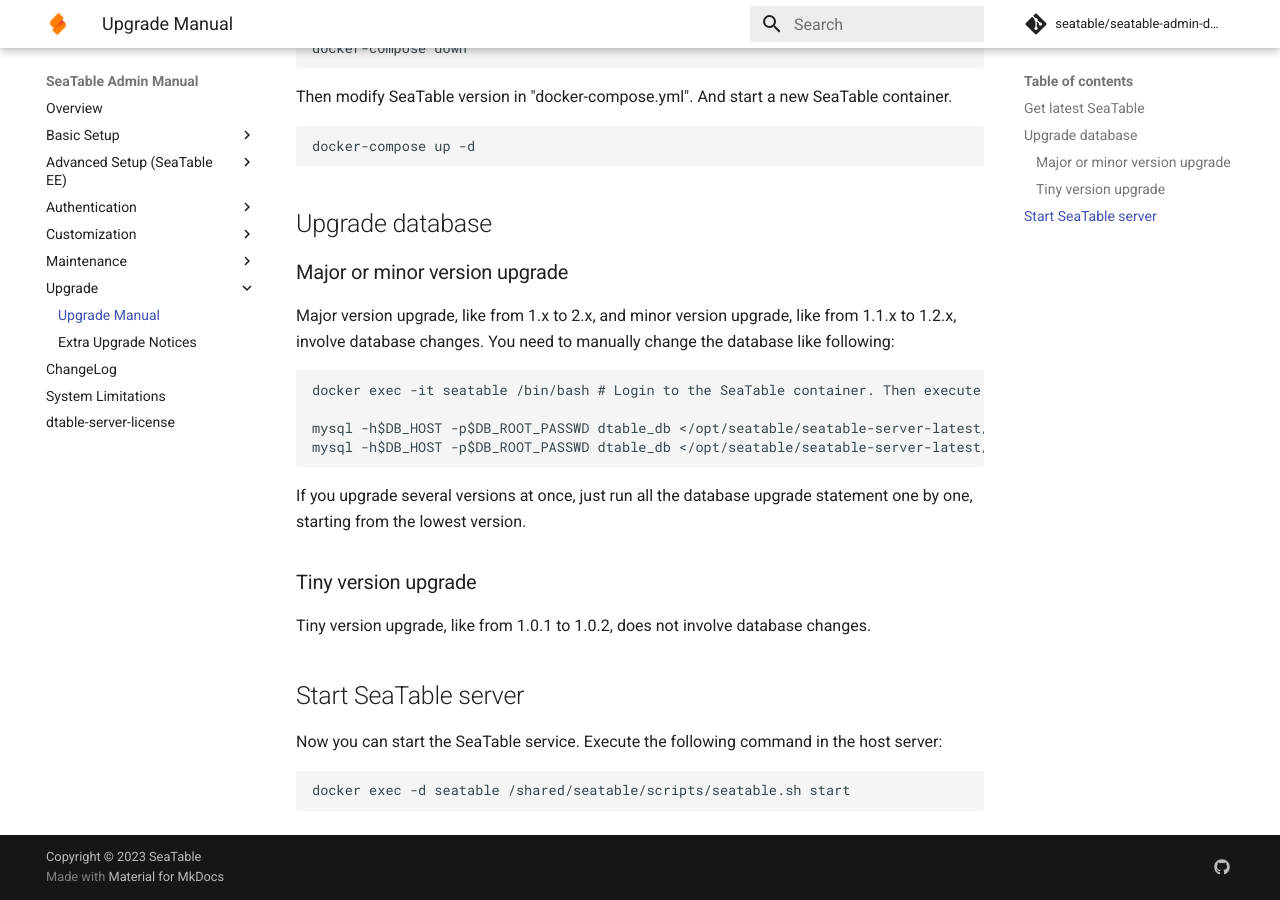
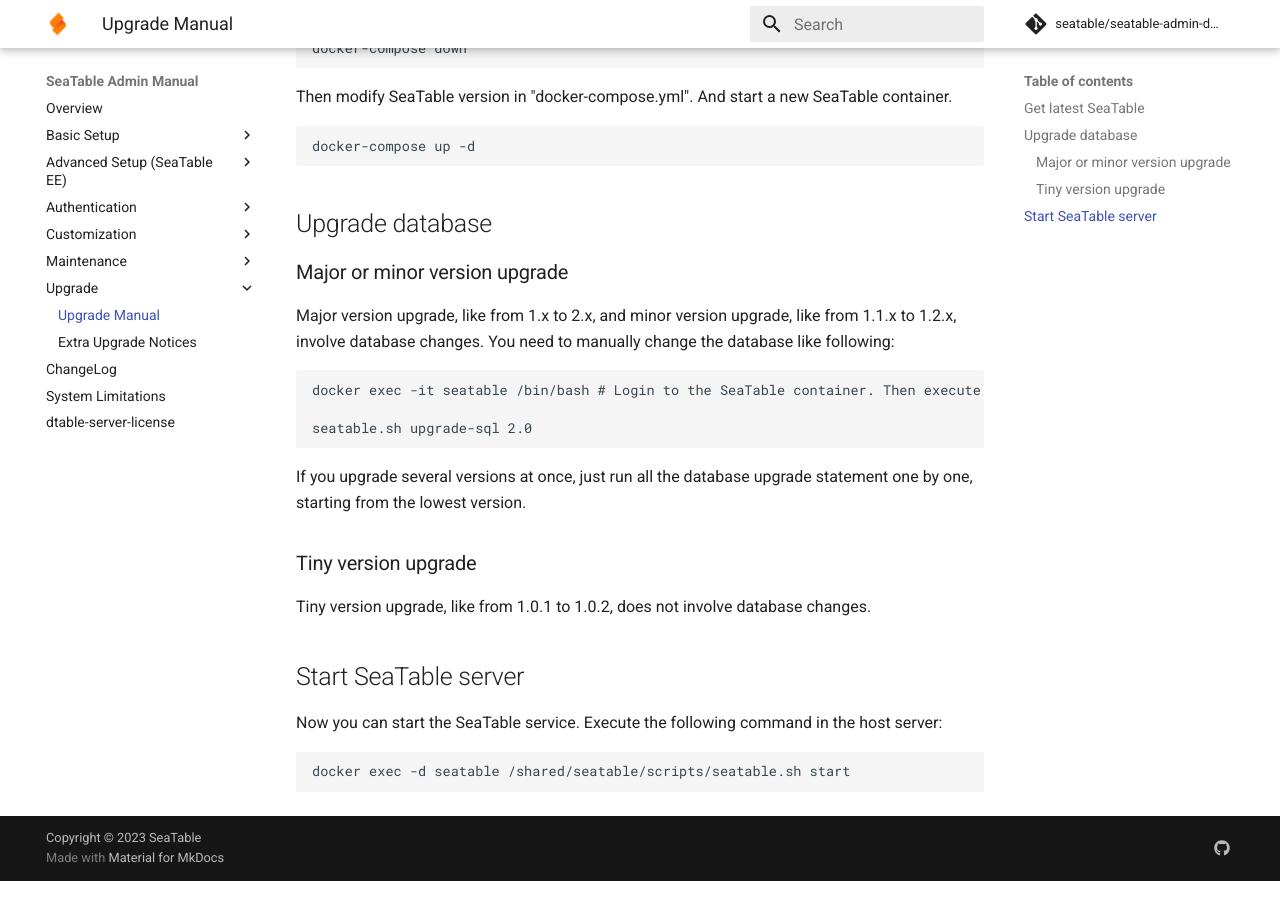
Before and after one commit to seatable/seatable-admin-docs, an MkDocs documentation site: the page built from manual/upgrade/upgrade_manual.md, in a window 1280 px wide and 900 px high, scrolled down 599 px. Built offline with MkDocs 1.6.1 and Material for MkDocs 9.7.7, drawn with Linux system fonts in a browser that asks for light colours; comment, search, counter and statistics services are not loaded.

Commit message:
seatable.sh upgrade-sql

````diff
--- a/manual/upgrade/upgrade_manual.md
+++ b/manual/upgrade/upgrade_manual.md
@@ -43,8 +43,7 @@
 ```
 docker exec -it seatable /bin/bash # Login to the SeaTable container. Then execute the upgrade statement
 
-mysql -h$DB_HOST -p$DB_ROOT_PASSWD dtable_db </opt/seatable/seatable-server-latest/sql/mysql/upgrade/1.1/dtable.sql
-mysql -h$DB_HOST -p$DB_ROOT_PASSWD dtable_db </opt/seatable/seatable-server-latest/sql/mysql/upgrade/1.2/dtable.sql
+seatable.sh upgrade-sql 2.0
 
 ```
 
````
